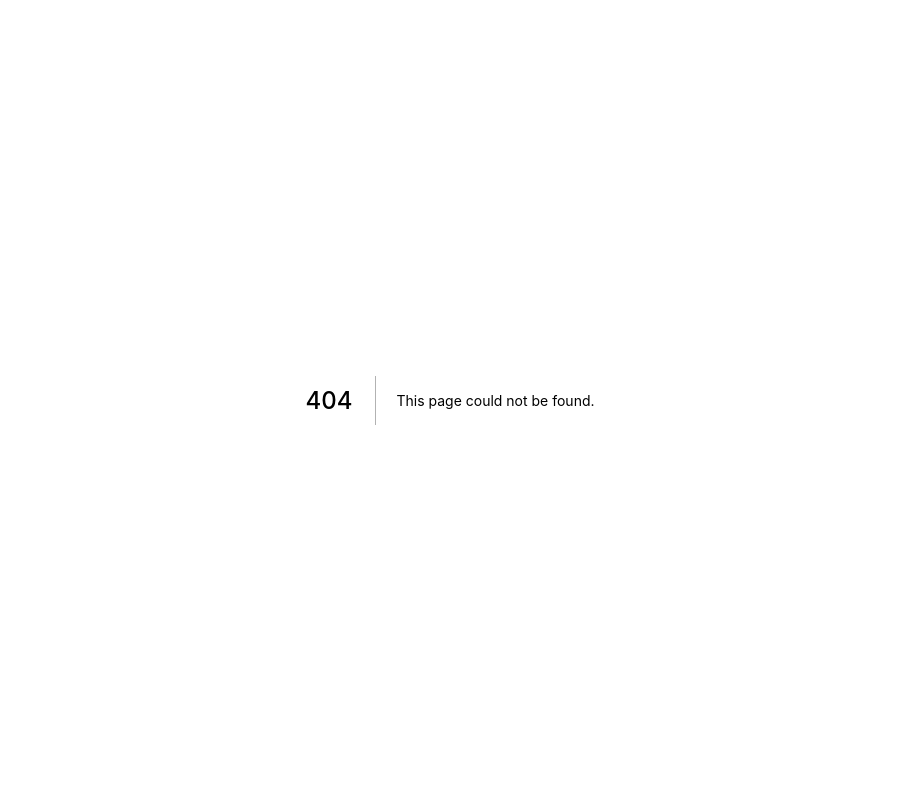
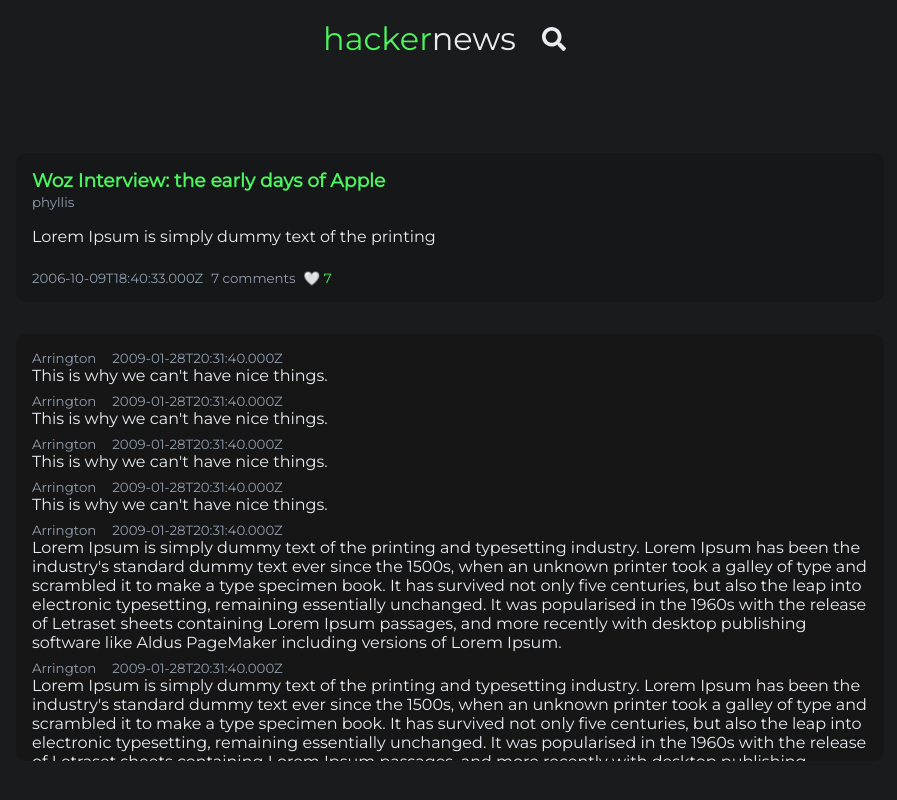
Before and after one commit to Sandeep5303/Hacker-News, a Next.js app: page /news in a window 1280 px wide. Before the commit this address had no page. Shown: the top 800 px of the page, without its empty margins (190-1087 px from the left). Built offline with nearby package versions, Linux system fonts and the light colour scheme; no server answers.

Commit message:
news item

```diff
--- /dev/null
+++ b/components/Comments.js
@@ -0,0 +1,19 @@
+import styles from '@styles/Comments.module.css';
+
+export default function Comments({ cmt }) {
+  // convert html string into text
+  const parseHTML = text => {
+    return text.replace(/(<([^>]+)>)/g, '');
+  };
+  return (
+    <div className={styles.comments}>
+      <div className={styles.cmtTop}>
+        <small>{cmt.author}</small>
+        <small>{cmt.created_at}</small>
+      </div>
+      <div className={styles.cmtBottom}>
+        <p>{parseHTML(cmt.text)}</p>
+      </div>
+    </div>
+  );
+}
--- a/components/Modal.js
+++ b/components/Modal.js
@@ -3,7 +3,7 @@
 import styles from '@styles/Modal.module.css';
 import Search from '@components/Search';
 
-export default function Modal({ showModal, setShowModal }) {
+export default function Modal({ showModal }) {
   const backdrop = {
     visible: { opacity: 1 },
     hidden: { opacity: 0 },
--- /dev/null
+++ b/components/NewsItem.js
@@ -0,0 +1,36 @@
+import Layout from '@components/Layout';
+import Comments from '@components/Comments';
+import styles from '@styles/NewsItem.module.css';
+
+export default function NewsItem({ nw }) {
+  // convert html string into text
+  const parseHTML = text => {
+    return text.replace(/(<([^>]+)>)/g, '');
+  };
+  return (
+    <Layout>
+      <div className={styles.newsItemContainer}>
+        <div className={styles.newsBox}>
+          <div className={styles.top}>
+            <h3>{nw.title}</h3>
+            <small>{nw.author}</small>
+            {nw.text && <p>{parseHTML(nw.text)}</p>}
+          </div>
+          <div className={styles.bottom}>
+            <small>{nw.created_at}</small>
+            <small>{nw.children.length} comments</small>
+            <small>
+              🤍 <span>{nw.points}</span>
+            </small>
+          </div>
+        </div>
+        <div className={styles.commentsContainer}>
+          {nw.children.length !== 0 &&
+            nw.children.map(cmt => <Comments cmt={cmt} />)}
+        </div>
+      </div>
+    </Layout>
+  );
+}
+
+// make comment box
--- a/pages/api/data.json
+++ b/pages/api/data.json
@@ -8,7 +8,7 @@
       "author": "fatihky",
       "title": "Google's “Director of Engineering” Hiring Test",
       "url": "http://www.gwan.com/blog/20160405.html",
-      "text": null,
+      "text": "<p>Lorem ipsum dolor sit amet consectetur adipisicing elit. Placeat dolorum consectetur blanditiis necessitatibus molestias vel, ad sed ab architecto ullam.</p>",
       "points": 1764,
       "parent_id": null,
       "story_id": null,
@@ -132,7 +132,7 @@
       "author": "phyllis",
       "title": "Woz Interview: the early days of Apple",
       "url": "http://www.foundersatwork.com/stevewozniak.html",
-      "text": null,
+      "text": "Lorem Ipsum is simply dummy text of the printing",
       "points": 7,
       "parent_id": null,
       "story_id": null,
@@ -153,17 +153,92 @@
           "options": []
         },
         {
-          "id": 531602,
-          "created_at": "2009-03-25T07:54:21.000Z",
-          "created_at_i": 1237967661,
+          "id": 454412,
+          "created_at": "2009-01-28T20:31:40.000Z",
+          "created_at_i": 1233174700,
           "type": "comment",
-          "author": null,
+          "author": "Arrington",
           "title": null,
           "url": null,
-          "text": null,
+          "text": "<p>This is why we can't have nice things.</p>",
           "points": null,
           "parent_id": 3,
-          "story_id": null,
+          "story_id": 3,
+          "children": [],
+          "options": []
+        },
+        {
+          "id": 454412,
+          "created_at": "2009-01-28T20:31:40.000Z",
+          "created_at_i": 1233174700,
+          "type": "comment",
+          "author": "Arrington",
+          "title": null,
+          "url": null,
+          "text": "<p>This is why we can't have nice things.</p>",
+          "points": null,
+          "parent_id": 3,
+          "story_id": 3,
+          "children": [],
+          "options": []
+        },
+        {
+          "id": 454412,
+          "created_at": "2009-01-28T20:31:40.000Z",
+          "created_at_i": 1233174700,
+          "type": "comment",
+          "author": "Arrington",
+          "title": null,
+          "url": null,
+          "text": "<p>This is why we can't have nice things.</p>",
+          "points": null,
+          "parent_id": 3,
+          "story_id": 3,
+          "children": [],
+          "options": []
+        },
+        {
+          "id": 454412,
+          "created_at": "2009-01-28T20:31:40.000Z",
+          "created_at_i": 1233174700,
+          "type": "comment",
+          "author": "Arrington",
+          "title": null,
+          "url": null,
+          "text": "Lorem Ipsum is simply dummy text of the printing and typesetting industry. Lorem Ipsum has been the industry's standard dummy text ever since the 1500s, when an unknown printer took a galley of type and scrambled it to make a type specimen book. It has survived not only five centuries, but also the leap into electronic typesetting, remaining essentially unchanged. It was popularised in the 1960s with the release of Letraset sheets containing Lorem Ipsum passages, and more recently with desktop publishing software like Aldus PageMaker including versions of Lorem Ipsum.",
+          "points": null,
+          "parent_id": 3,
+          "story_id": 3,
+          "children": [],
+          "options": []
+        },
+        {
+          "id": 454412,
+          "created_at": "2009-01-28T20:31:40.000Z",
+          "created_at_i": 1233174700,
+          "type": "comment",
+          "author": "Arrington",
+          "title": null,
+          "url": null,
+          "text": "Lorem Ipsum is simply dummy text of the printing and typesetting industry. Lorem Ipsum has been the industry's standard dummy text ever since the 1500s, when an unknown printer took a galley of type and scrambled it to make a type specimen book. It has survived not only five centuries, but also the leap into electronic typesetting, remaining essentially unchanged. It was popularised in the 1960s with the release of Letraset sheets containing Lorem Ipsum passages, and more recently with desktop publishing software like Aldus PageMaker including versions of Lorem Ipsum.",
+          "points": null,
+          "parent_id": 3,
+          "story_id": 3,
+          "children": [],
+          "options": []
+        },
+        {
+          "id": 454412,
+          "created_at": "2009-01-28T20:31:40.000Z",
+          "created_at_i": 1233174700,
+          "type": "comment",
+          "author": "Arrington",
+          "title": null,
+          "url": null,
+          "text": "Lorem Ipsum is simply dummy text of the printing and typesetting industry. Lorem Ipsum has been the industry's standard dummy text ever since the 1500s, when an unknown printer took a galley of type and scrambled it to make a type specimen book. It has survived not only five centuries, but also the leap into electronic typesetting, remaining essentially unchanged. It was popularised in the 1960s with the release of Letraset sheets containing Lorem Ipsum passages, and more recently with desktop publishing software like Aldus PageMaker including versions of Lorem Ipsum.",
+          "points": null,
+          "parent_id": 3,
+          "story_id": 3,
           "children": [],
           "options": []
         }
--- /dev/null
+++ b/pages/news/index.js
@@ -0,0 +1,19 @@
+import NewsItem from '@components/NewsItem';
+import { API_URL } from '@config/index';
+
+export default function index({ news }) {
+  return (
+    <div>
+      <NewsItem nw={news[4]} />
+    </div>
+  );
+}
+
+export async function getServerSideProps() {
+  const res = await fetch(`${API_URL}/api`);
+  const news = await res.json();
+
+  return {
+    props: { news },
+  };
+}
--- /dev/null
+++ b/styles/Comments.module.css
@@ -0,0 +1,9 @@
+.comments .cmtTop {
+  display: flex;
+  gap: 1rem;
+  justify-content: flex-start;
+}
+
+.comments .cmtBottom p {
+  color: var(--text-color);
+}
--- /dev/null
+++ b/styles/NewsItem.module.css
@@ -0,0 +1,53 @@
+.newsItemContainer {
+  height: calc(100vh - 20vh);
+  display: flex;
+  flex-direction: column;
+}
+
+.newsBox {
+  background: var(--box-color);
+  padding: 1rem;
+  border-radius: 10px;
+  display: grid;
+  grid-auto-flow: row;
+  gap: 0.5rem;
+  margin: 1rem 1rem;
+  cursor: pointer;
+  transition: all 0.2s ease-in-out;
+}
+
+.newsBox p {
+  padding: 1rem 0;
+  color: var(--text-color);
+}
+
+.newsBox:hover {
+  background: var(--box-hover-color);
+}
+
+.newsBox:hover .top h3 {
+  color: var(--text-color);
+}
+
+.newsBox .top h3 {
+  color: var(--main-color);
+}
+
+.newsBox .bottom {
+  display: grid;
+  grid-auto-flow: column;
+  gap: 0.5rem;
+  width: fit-content;
+}
+
+.commentsContainer {
+  background: var(--box-color);
+  padding: 1rem;
+  border-radius: 10px;
+  display: grid;
+  grid-auto-flow: row;
+  gap: 0.5rem;
+  margin: 1rem 1rem;
+  transition: all 0.2s ease-in-out;
+  overflow-y: scroll;
+}
--- a/styles/Search.module.css
+++ b/styles/Search.module.css
@@ -47,7 +47,7 @@
   border-radius: 10px;
   height: auto;
   max-height: calc(100vh - 40vh);
-  overflow-y: scroll;
+  overflow-y: auto;
 }
 
 .newsBox {
```
Also changed, not shown: pages/news/[id].js (added).
